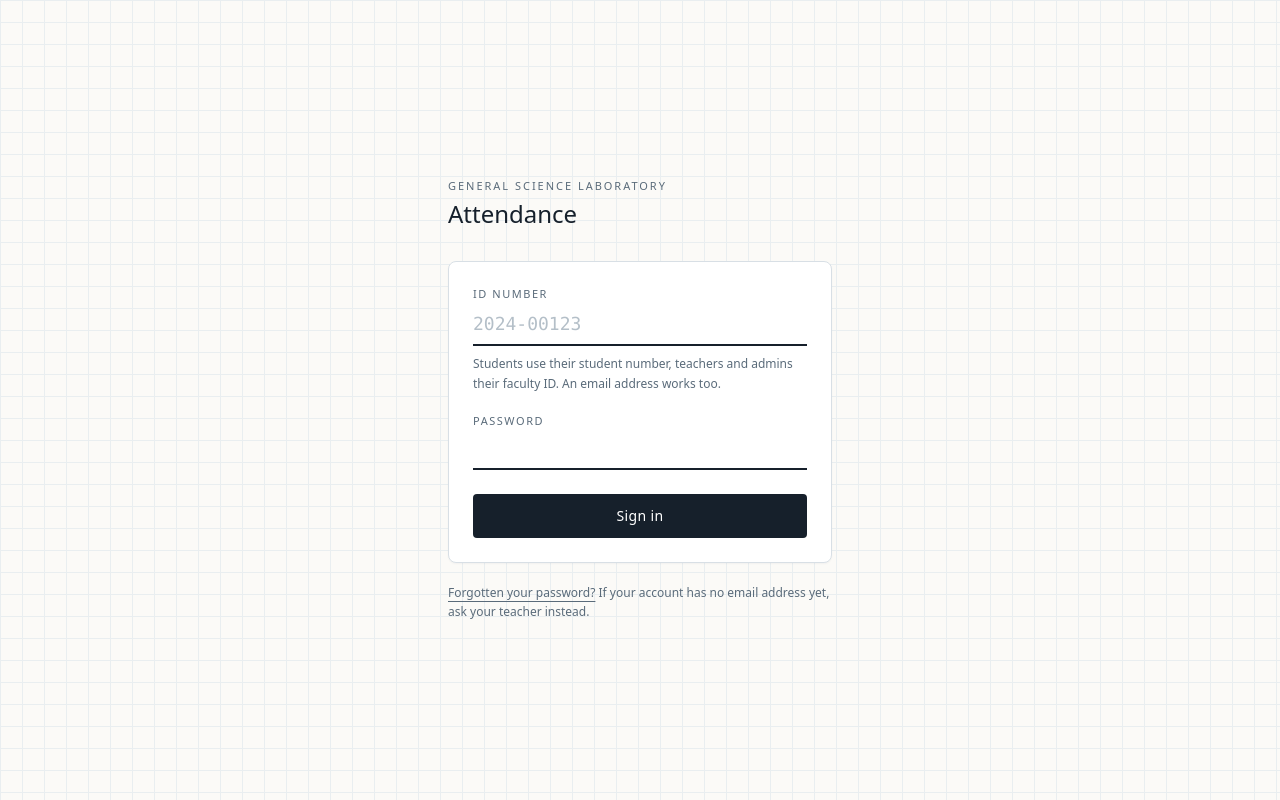
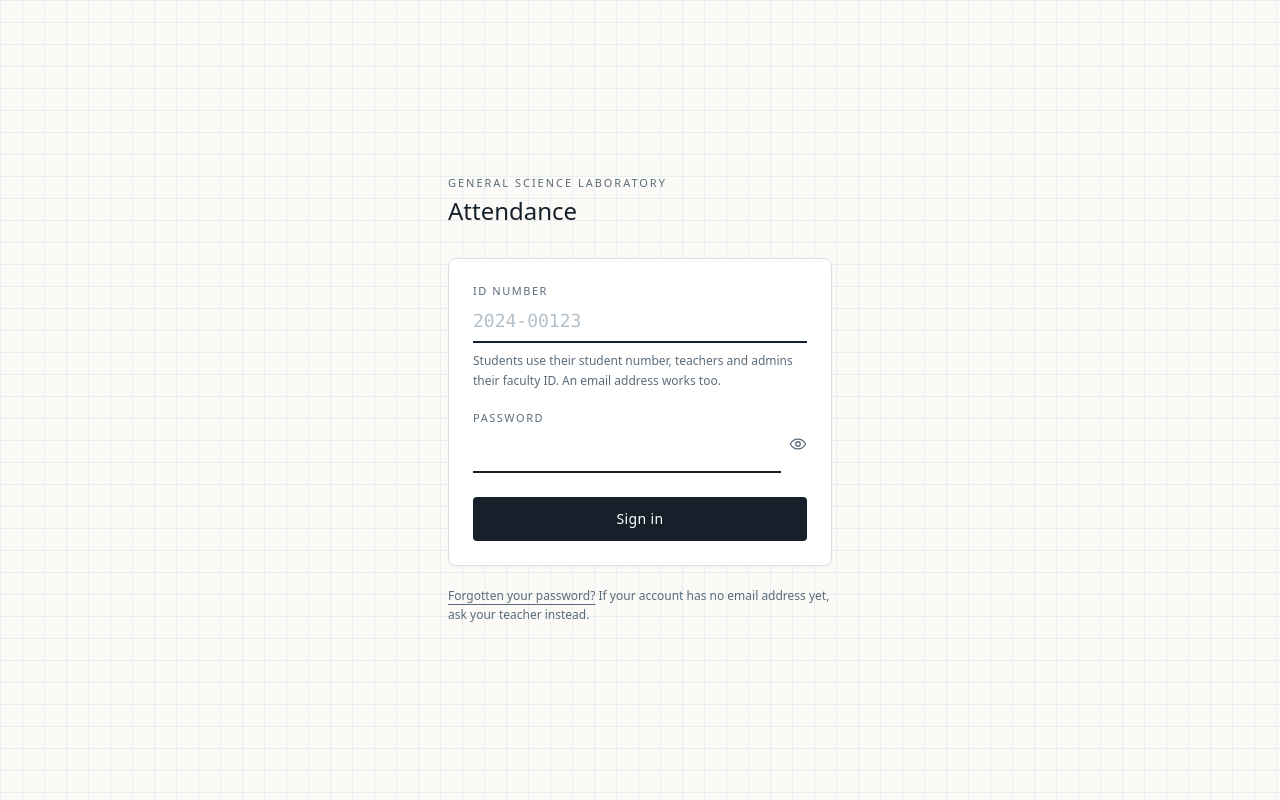
Before and after one commit to Jaylordsss/lab-attendance, a Next.js app: page /login in a window 1280 px wide. Built offline with nearby package versions, Linux system fonts and the light colour scheme.

Commit message:
show password toggle on login

```diff
--- a/app/login/page.tsx
+++ b/app/login/page.tsx
@@ -1,8 +1,9 @@
 "use client";
 
+import Link from "next/link";
 import { useActionState } from "react";
-import Link from "next/link";
 import { signIn, type LoginState } from "./actions";
+import PasswordInput from "@/components/password-input";
 
 const initial: LoginState = { error: null };
 
@@ -58,19 +59,10 @@ export default function LoginPage() {
           </div>
 
           <div className="mb-6">
-            <label
-              htmlFor="password"
-              className="block text-[11px] uppercase tracking-[0.14em] text-[#5A6B7A] mb-2"
-            >
-              Password
-            </label>
-            <input
+            <PasswordInput
               id="password"
-              name="password"
-              type="password"
-              required
+              label="Password"
               autoComplete="current-password"
-              className="w-full border-b-2 border-[#16202B] bg-transparent pb-1.5 outline-none focus:border-[#0B6E5F]"
             />
           </div>
 
```
